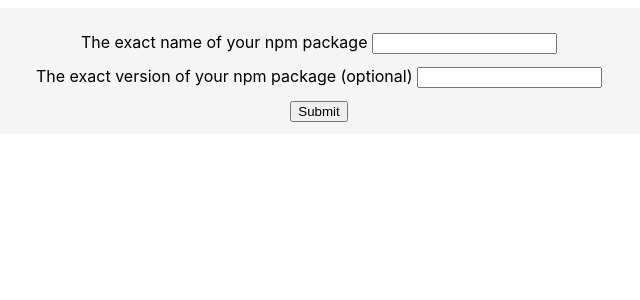
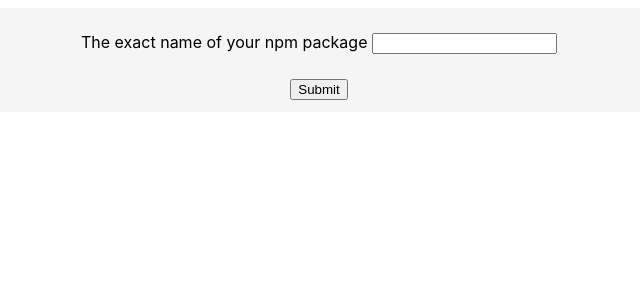
Before and after one commit to CollinEMac/npm-dependency-viewer, a SvelteKit app: page / in a window 1280 px wide. Shown: the top 300 px of the page, without its empty margins (321-961 px from the left). Built offline with nearby package versions, Linux system fonts and the light colour scheme.

Commit message:
Make npm package version a dropdown

```diff
--- a/src/routes/+page.svelte
+++ b/src/routes/+page.svelte
@@ -50,9 +50,16 @@
       </label>
     </div>
     <div>
+      {#if form?.versions}
       <label for="package-version">The exact version of your npm package (optional)
-        <input type="text" name="package-version" value={form?.version ?? ""}/>
+        <select name="package-version" value={form?.version ?? ""}>
+          <option value="">--Please choose an option--</option>
+          {#each Object.entries(form.versions) as [version, versionObject]}
+            <option value={version}>{version}</option>
+          {/each}
+        </select>
       </label>
+      {/if}
     </div>
     <div>
       <button type="submit">Submit</button>
```
